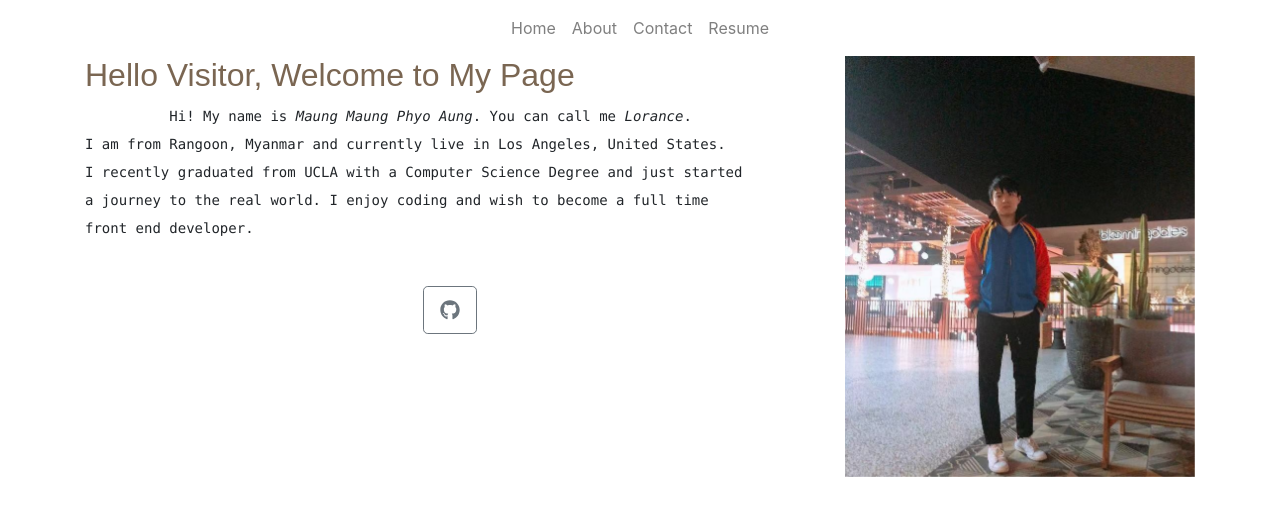
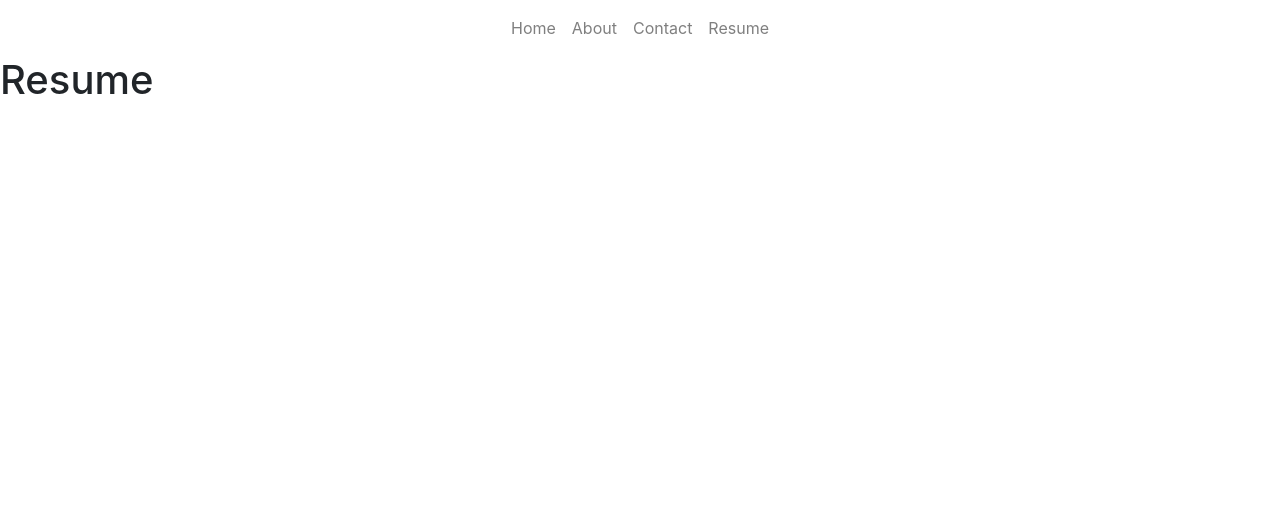
Before and after one commit to lorance19/PersonalWebsite, a React (Create React App) app: page / in a window 1280 px wide. Shown: the top 516 px of the page. Built offline with nearby package versions, Linux system fonts and the light colour scheme.

Commit message:
need about but finish contact

```diff
--- a/src/App.js
+++ b/src/App.js
@@ -1,4 +1,7 @@
 import Home from "./home/home"
+import Contact from "./contact/contact"
+import Resume from "./resume/resume"
+
 import NavBar from "./navbar"
 import 'bootstrap/dist/css/bootstrap.min.css';
 
@@ -7,7 +10,7 @@ function App() {
     <div className="App">
       <header className="App-header">
         <NavBar/>
-        <Home/>
+        <Resume/>
       </header>
     </div>
   );
--- /dev/null
+++ b/src/contact/contact.jsx
@@ -0,0 +1,35 @@
+import React, { Component } from 'react';
+import {Container,Col,Row, Image, Button} from 'react-bootstrap'
+import { FontAwesomeIcon } from "@fortawesome/react-fontawesome";
+import { faFacebookSquare,faLinkedin } from "@fortawesome/free-brands-svg-icons";
+import { faEnvelope } from '@fortawesome/free-solid-svg-icons'
+
+
+class Contact extends Component {
+    render() {
+        return (
+            <React.Fragment>
+                <Container>
+                    <h4 className= "text-center" style={{textAlign: 'left', lineHeight: '2', fontFamily: "sans-serif", color: " #7a6652"}}>
+                        Plesae Contact me via the following: </h4>
+                </Container>
+                <div className="col-md-12 text-center">
+                    <Button href= "https://www.facebook.com/Lorance.mmpa/" target="_blank" style={{width: "200px", height: "30px", padding: "2px", margin: '10px'}} variant="outline-light" >
+                      <FontAwesomeIcon icon={faFacebookSquare} color="#615544" />
+                    </Button>
+                    <br/>
+                    <Button href= "mailto:mmpa19@g.ucla.edu" target="_blank" style={{width: "200px", height: "30px", padding: "2px", margin: '10px'}} variant="outline-light" >
+                      <FontAwesomeIcon icon={faEnvelope} color="#615544" />
+                    </Button>
+                    <br/>
+                    <Button href= "https://www.linkedin.com/in/lorance-luo-81ba8213a/" target="_blank" style={{width: "200px", height: "30px", padding: "2px", margin: '10px'}} variant="outline-light" >
+                      <FontAwesomeIcon icon={faLinkedin} color="#615544" />
+                    </Button>
+                  </div>
+            </React.Fragment>
+
+        );
+    }
+}
+
+export default Contact;
--- a/src/home/home.jsx
+++ b/src/home/home.jsx
@@ -1,5 +1,4 @@
 import React, { Component } from 'react';
-import Particles from "react-tsparticles";
 import { Fade,Bounce} from "react-awesome-reveal";
 import {Container,Col,Row, Image, Button} from 'react-bootstrap'
 import Webimage from "./webpic.jpg"
@@ -7,7 +6,6 @@ import { faGithub } from "@fortawesome/free-brands-svg-icons";
 import { FontAwesomeIcon } from "@fortawesome/react-fontawesome";
 
 class Home extends Component {
-    state = {  }
     render() {
         return (
         <React.Fragment>
@@ -24,8 +22,8 @@ class Home extends Component {
                   <br/> <br/>
                   </pre>
                   <div className="col-md-12 text-center">
-                    <Button size="lg" variant="outline-secondary" >
-                      <FontAwesomeIcon icon={faGithub} />
+                    <Button href="https://github.com/lorance19" target="_blank" size="lg" variant="outline-secondary" >
+                      <FontAwesomeIcon icon={faGithub} color="#615544" />
                     </Button>
                   </div>
 
--- /dev/null
+++ b/src/resume/resume.jsx
@@ -0,0 +1,14 @@
+import React, { Component } from 'react';
+
+class Resume extends Component {
+    render() {
+        return (
+            <>
+                <h1>Resume </h1>
+            </>
+
+          );
+    }
+}
+
+export default Resume;
```
Also changed, not shown: src/about/about.jsx (added).
